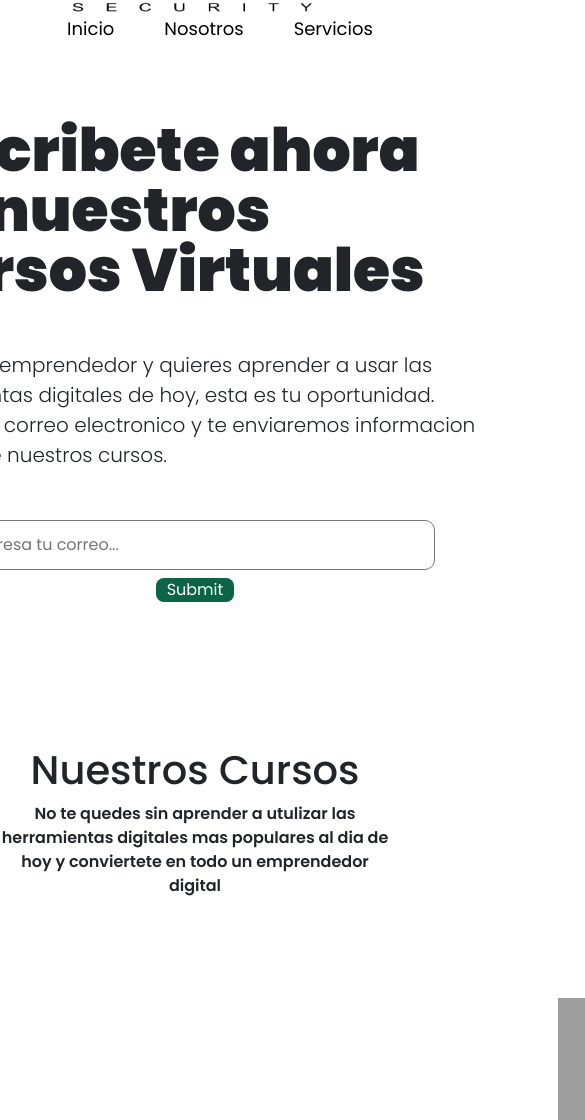
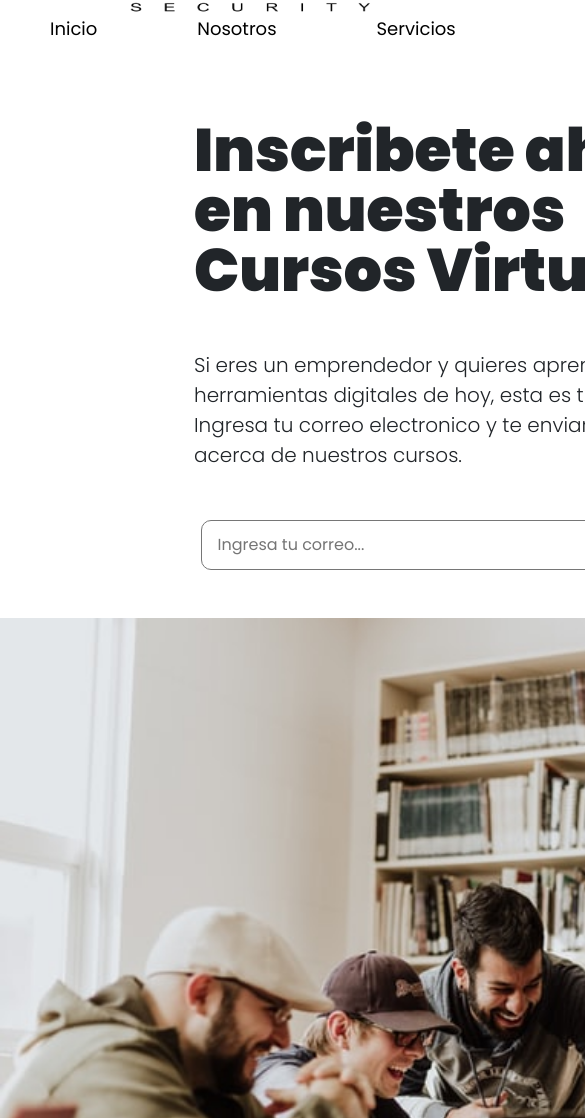
Before and after one commit to aserruto/aserruto.github.io, a plain HTML site: page index.html in a window 390 px wide. Shown: the part 80-1200 px from the top of the page, 585 px wide, since content can reach past the window. Drawn offline with nearby package versions, Linux system fonts and the light colour scheme; grey boxes are pictures that could not be loaded.

Commit message:
ultima actualizacion
ultimo css actualizado

```diff
--- a/css/styles.css
+++ b/css/styles.css
@@ -67,7 +67,7 @@ img {
 
 .navbar__menu > a {
     display: inline;
-    margin-left: 50px;
+    margin: 0 50px;
 }
 
 /* Jumbotron */
@@ -140,7 +140,10 @@ img {
 
 
 .jumb__imagen {
-    max-width: 980px;
+    background-image: url('../img/frieds.jpg');
+    width: 980px;
+    height: 500px;
+    background-size: cover;
 }
 
 /* Cards section */
@@ -159,7 +162,7 @@ img {
     /* background-color: aqua; */
     justify-content: space-evenly;
     /* align-items: center; */
-    width: 1500px;
+    /*width: 1500px;*/
     margin: 100px auto;
 
 }
@@ -190,14 +193,14 @@ img {
 }
 
 .more__text {
-    width: 600px;
+    width: 100%;
     padding: 150px 50px;
     color: white;
 
 }
 
 .more__img {
-    width: 950px;
+    width: 100%;
 }
 
 .more__button {
@@ -206,9 +209,10 @@ img {
     border-style: none;
 }
 
-@media screen and (max-width: 700px) {
+@media screen and (max-width: 1000px) {
     .flex {
-        flex-flow: column;
+        flex-direction: column;
         align-items: center;
+        flex-wrap: wrap;
     }
   }
```
